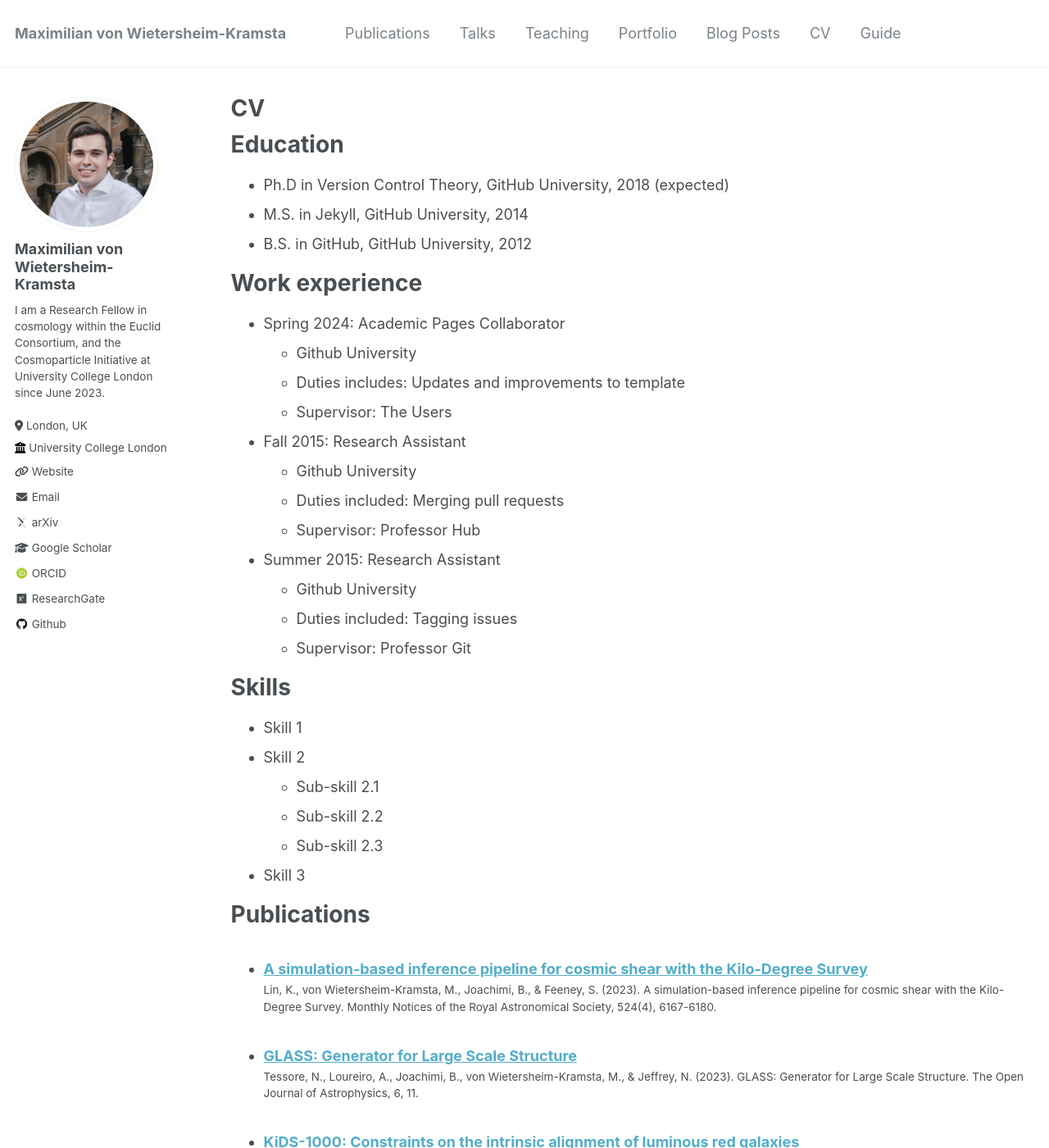
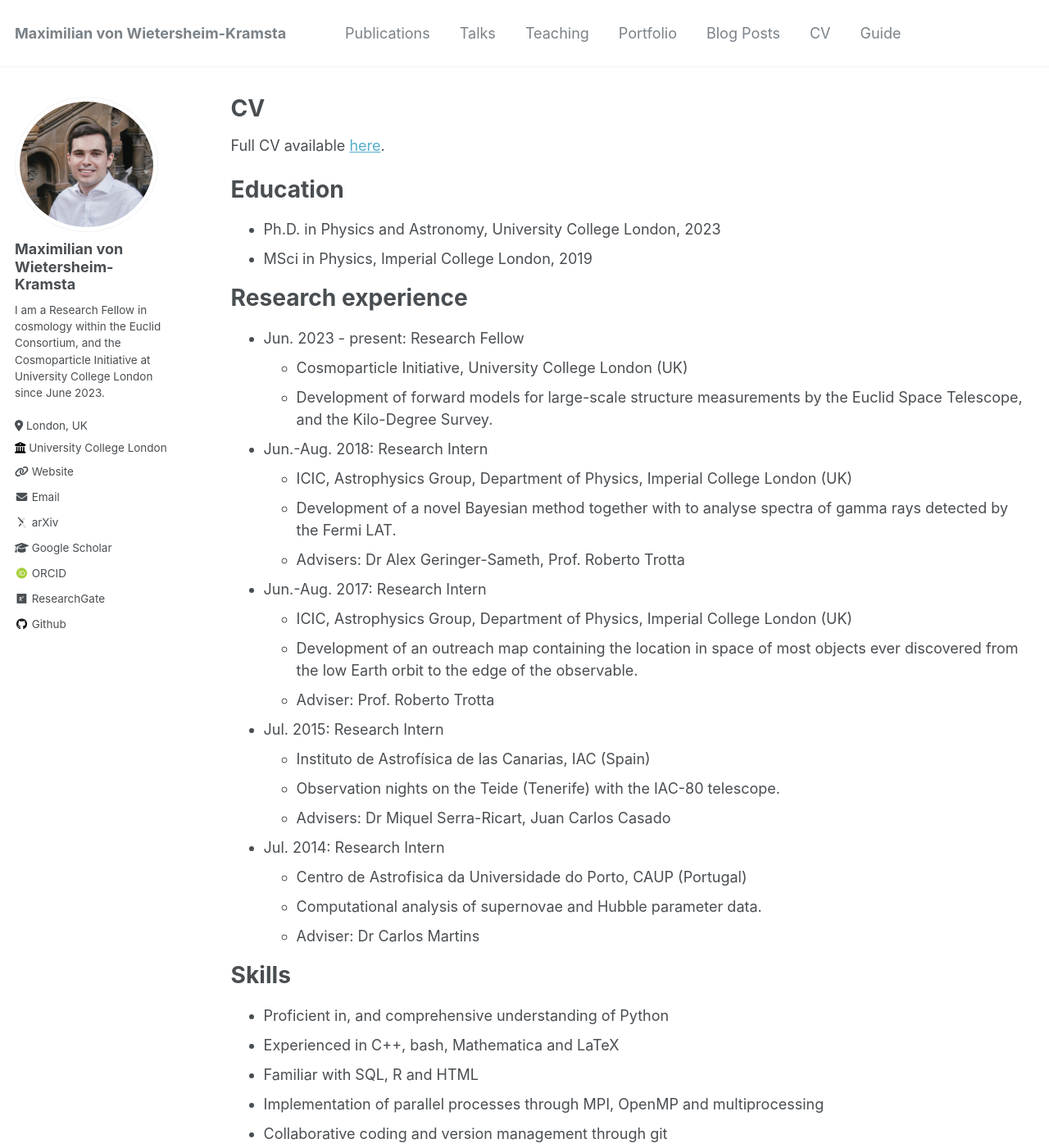
Before and after one commit to mwiet/mwiet.github.io, a Jekyll site: the page built from _pages/cv.md, in a window 1280 px wide and 1400 px high. Shown: the whole window at 82% size. Built offline with Jekyll 4.4.1, drawn with Linux system fonts in a browser that asks for light colours; some web fonts are replaced; some of the changed text lies outside the part shown.

Commit message:
Update cv.md

```diff
--- a/_pages/cv.md
+++ b/_pages/cv.md
@@ -9,37 +9,47 @@ redirect_from:
 
 {% include base_path %}
 
+Full CV available [here](files/CV-Maximilian-von-Wietersheim-Kramsta.pdf).
+
 Education
 ======
-* Ph.D in Version Control Theory, GitHub University, 2018 (expected)
-* M.S. in Jekyll, GitHub University, 2014
-* B.S. in GitHub, GitHub University, 2012
+* Ph.D. in Physics and Astronomy, University College London, 2023
+* MSci in Physics, Imperial College London, 2019
 
-Work experience
+Research experience
 ======
-* Spring 2024: Academic Pages Collaborator
-  * Github University
-  * Duties includes: Updates and improvements to template
-  * Supervisor: The Users
+* Jun. 2023 - present: Research Fellow
+  * Cosmoparticle Initiative, University College London (UK)
+  * Development of forward models for large-scale structure measurements by the Euclid Space Telescope, and the Kilo-Degree Survey.
 
-* Fall 2015: Research Assistant
-  * Github University
-  * Duties included: Merging pull requests
-  * Supervisor: Professor Hub
+* Jun.-Aug. 2018: Research Intern
+  * ICIC, Astrophysics Group, Department of Physics, Imperial College London (UK)
+  * Development of a novel Bayesian method together with to analyse spectra of gamma rays detected by the Fermi LAT.
+  * Advisers: Dr Alex Geringer-Sameth, Prof. Roberto Trotta
 
-* Summer 2015: Research Assistant
-  * Github University
-  * Duties included: Tagging issues
-  * Supervisor: Professor Git
+* Jun.-Aug. 2017: Research Intern
+  * ICIC, Astrophysics Group, Department of Physics, Imperial College London (UK)
+  * Development of an outreach map containing the location in space of most objects ever discovered from the low Earth orbit to the edge of the observable.
+  * Adviser: Prof. Roberto Trotta
+
+* Jul. 2015: Research Intern
+  * Instituto de Astrofísica de las Canarias, IAC (Spain)
+  * Observation nights on the Teide (Tenerife) with the IAC-80 telescope.
+  * Advisers: Dr Miquel Serra-Ricart, Juan Carlos Casado
+
+* Jul. 2014: Research Intern
+  * Centro de Astrofisica da Universidade do Porto, CAUP (Portugal)
+  * Computational analysis of supernovae and Hubble parameter data.
+  * Adviser: Dr Carlos Martins
 
 Skills
 ======
-* Skill 1
-* Skill 2
-  * Sub-skill 2.1
-  * Sub-skill 2.2
-  * Sub-skill 2.3
-* Skill 3
+* Proficient in, and comprehensive understanding of Python
+* Experienced in C++, bash, Mathematica and LaTeX
+* Familiar with SQL, R and HTML
+* Implementation of parallel processes through MPI, OpenMP and multiprocessing
+* Collaborative coding and version management through git
+* Proficient in reading, writing, speaking and listening of English, German, Spanish and Catalan
 
 Publications
 ======
@@ -59,6 +69,16 @@ Teaching
     {% include archive-single-cv.html %}
   {% endfor %}</ul>
 
-Service and leadership
+Leadership roles
 ======
-* Currently signed in to 43 different slack teams
+* Jun. 2023-Now Lead of variable depth modelling project in the Euclid consortium
+* Jan. 2021-Now Coordinator for the Kilo-Degree Survey numerical covariance efforts
+* Jan. 2021-Now Coordinator of the Kilo-Degree Survey simulation-based inference team
+* Sep. 2021- Jun. 2022: Co-organiser of the cosmology journal club - University College London (UK)
+  * Organisation and moderation of the weekly cosmology journal club at UCL.
+  * Development and implementation of the “hybrid” format which combined remote and in-person attendance.
+* Jan. - Jun.2021: Organiser of the astrophysics lunch talks - University College London (UK)
+  * Organisation and moderation of the twice-per-term talks by internal and external speakers.
+* Mar. 2020: Organiser of an outreach stand on dark matter - Your Universe: UCL Festival (UK)
+  * Creation of outreach posters on gravitational lensing and dark matter.
+  * Presentation of short talks to primary and secondary school students over 3 days
```
